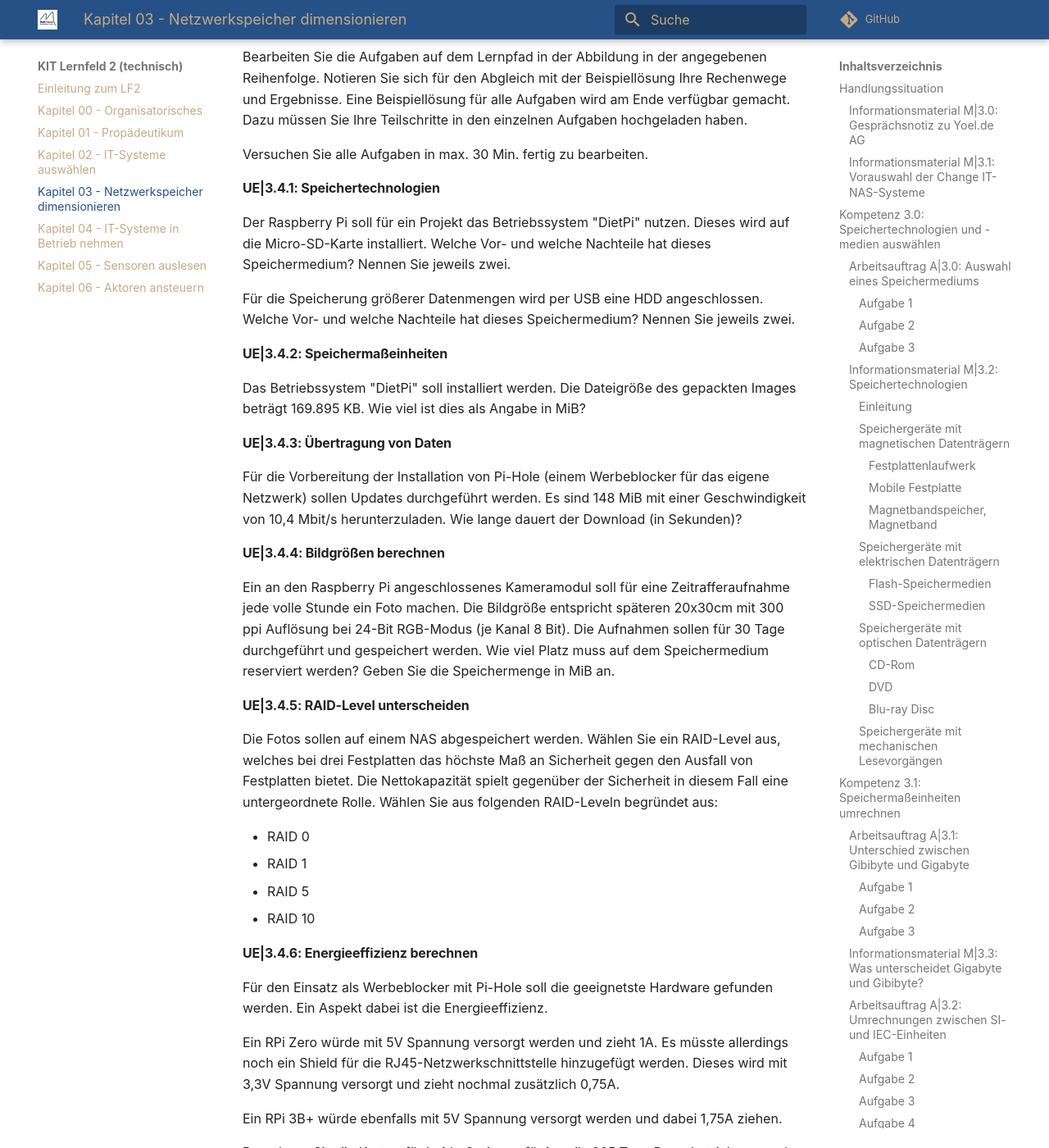
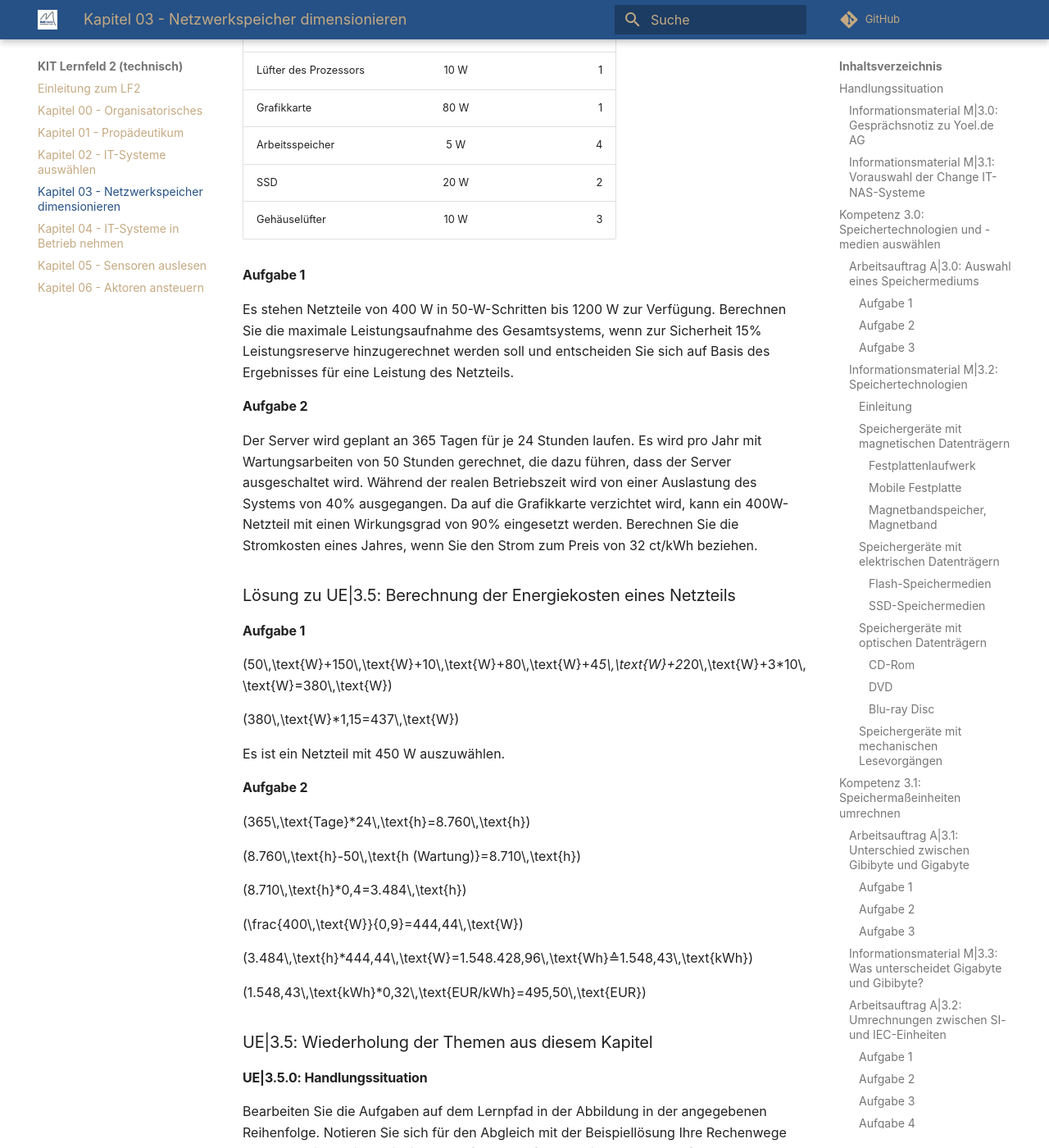
Before and after one commit to herr-nm/MMBbS_KIT_LF02, an MkDocs documentation site: the page built from docs/kapitel_03.md, in a window 1280 px wide and 1400 px high, scrolled down 44091 px. Shown: the whole window at 82% size. Built offline with MkDocs 1.6.1 and Material for MkDocs 9.7.7, drawn with Linux system fonts in a browser that asks for light colours; a script that is not in the unit is left out; comment, search, counter and statistics services are not loaded; some of the changed text lies outside the part shown.

Commit message:
Übung Netzteil hinzugefügt

```diff
--- a/docs/kapitel_03.md
+++ b/docs/kapitel_03.md
@@ -749,25 +749,13 @@ Treffen und begründen Sie Ihre letztendliche Entscheidung.
     - Schreiben Sie max. eine DIN-A4-Seite.
     - Benennen Sie die Datei nach dem Schema "klasse_nachname.pdf".
 
----
-
 ## Weitere Übungen
 
 !!! note "Hinweis zu den Übungen"
 
     Nachfolgend finden Sie Aufgaben zur Wiederholung der Inhalte dieses Kapitels. Es liegen hierzu jeweils Beispiellösungen zum Zweck der Selbstkontrolle vor.
 
-### Übung UE|3.0: Speichermaßeinheiten umrechnen
-
-<iframe src="https://moodle.mm-bbs.de/moodle/mod/hvp/embed.php?id=110707" width="733" height="325" frameborder="0" allowfullscreen="allowfullscreen"></iframe><script src="https://moodle.mm-bbs.de/moodle/mod/hvp/library/js/h5p-resizer.js" charset="UTF-8"></script>
-
-!!! info
-
-    Sie müssen in einem anderen Tab im Browser unter moodle.mm-bbs.de angemeldet sein, um diese Ressource laden zu können.
-
----
-
-### Übung UE|3.1: Datenspeicher einordnen
+### Übung UE|3.0: Datenspeicher einordnen
 
 <iframe src="https://moodle.mm-bbs.de/moodle/mod/hvp/embed.php?id=199060" width="1091" height="459" frameborder="0" allowfullscreen="allowfullscreen" title="UE|3.1: Datenspeicher einordnen"></iframe><script src="https://moodle.mm-bbs.de/moodle/mod/hvp/library/js/h5p-resizer.js" charset="UTF-8"></script>
 
@@ -775,7 +763,13 @@ Treffen und begründen Sie Ihre letztendliche Entscheidung.
 
     Sie müssen in einem anderen Tab im Browser unter moodle.mm-bbs.de angemeldet sein, um diese Ressource laden zu können.
 
----
+### Übung UE|3.1: Speichermaßeinheiten umrechnen
+
+<iframe src="https://moodle.mm-bbs.de/moodle/mod/hvp/embed.php?id=110707" width="733" height="325" frameborder="0" allowfullscreen="allowfullscreen"></iframe><script src="https://moodle.mm-bbs.de/moodle/mod/hvp/library/js/h5p-resizer.js" charset="UTF-8"></script>
+
+!!! info
+
+    Sie müssen in einem anderen Tab im Browser unter moodle.mm-bbs.de angemeldet sein, um diese Ressource laden zu können.
 
 ### Übung UE|3.2: Übertragung von Daten berechnen
 
@@ -806,8 +800,6 @@ Das Hochladen von 50 Mebibyte dauerte 15 Minuten.
 1. Welche durchschnittliche Übertragungsrate in Kilobit pro Sekunde wurde erreicht?
 2. Um wie viel Prozent wurde die nominelle Übertragungsrate von 512 kbit/s unterschritten?
 3. Wie hoch müsste die effektiv erreichte Übertragungsrate in kbit/s sein, wenn die Übertragung von 100 MiB nicht länger als 5 Minuten dauern soll?
-
----
 
 ### Übung UE|3.3: Berechnungen zu elektrotechnischen Fragestellungen
 
@@ -848,8 +840,6 @@ An ein Tablet mit einer USB 3.0 Schnittstelle (U = 5 V, I max = 900 mA) sollen
 - USB Festplatte (2,6 W)
 
 Berechnen Sie die Stromstärke in Ampere, die das Tablet an der USB Schnittstelle beim gleichzeitigem Betrieb der Peripheriegeräte bereitstellen muss und bewerten Sie, ob die vom USB Port zur Verfügung gestellte Stromstärke ausreicht.
-
----
 
 ### Lösung zu UE|3.3: Berechnungen zu elektrotechnischen Fragestellungen
 
@@ -912,35 +902,79 @@ Berechnen Sie die Stromstärke in Ampere, die das Tablet an der USB Schnittstell
 - *I = 3,8 W / 5 V = 0,76 A*
 - *Die vom USB Port bereitgestellte Stromstärke von 0,9 A reicht für die benötigten 0,76 A aus.*
 
----
+### UE|3.5: Berechnung der Energiekosten eines Netzteils
 
-### UE|3.4: Wiederholung der Themen aus diesem Kapitel
+Für das Bereitstellen eines Ticket-Systems und diverser weiterer Dienste soll ein Server aufgebaut werden. Die Bestandteile dessen sind wie folgt.
 
-#### UE|3.4.0: Handlungssituation
+| Komponente | Max. Leistungsaufnahme | Anzahl |
+| :--- | :---: | ---: |
+| Mainboard | 50 W | 1 |
+| Prozessor | 150 W | 1 |
+| Lüfter des Prozessors | 10 W | 1 |
+| Grafikkarte | 80 W | 1 |
+| Arbeitsspeicher | 5 W | 4 |
+| SSD | 20 W | 2 |
+| Gehäuselüfter | 10 W | 3 |
+
+#### Aufgabe 1
+
+Es stehen Netzteile von 400 W in 50-W-Schritten bis 1200 W zur Verfügung. Berechnen Sie die maximale Leistungsaufnahme des Gesamtsystems, wenn zur Sicherheit 15% Leistungsreserve hinzugerechnet werden soll und entscheiden Sie sich auf Basis des Ergebnisses für eine Leistung des Netzteils.
+
+#### Aufgabe 2
+
+Der Server wird geplant an 365 Tagen für je 24 Stunden laufen. Es wird pro Jahr mit Wartungsarbeiten von 50 Stunden gerechnet, die dazu führen, dass der Server ausgeschaltet wird. Während der realen Betriebszeit wird von einer Auslastung des Systems von 40% ausgegangen. Da auf die Grafikkarte verzichtet wird, kann ein 400W-Netzteil mit einen Wirkungsgrad von 90% eingesetzt werden. Berechnen Sie die Stromkosten eines Jahres, wenn Sie den Strom zum Preis von 32 ct/kWh beziehen.
+
+### Lösung zu UE|3.5: Berechnung der Energiekosten eines Netzteils
+
+#### Aufgabe 1
+
+\(50\,\text{W}+150\,\text{W}+10\,\text{W}+80\,\text{W}+4*5\,\text{W}+2*20\,\text{W}+3*10\,\text{W}=380\,\text{W}\)
+
+\(380\,\text{W}*1,15=437\,\text{W}\)
+
+Es ist ein Netzteil mit 450 W auszuwählen.
+
+#### Aufgabe 2
+
+\(365\,\text{Tage}*24\,\text{h}=8.760\,\text{h}\)
+
+\(8.760\,\text{h}-50\,\text{h (Wartung)}=8.710\,\text{h}\)
+
+\(8.710\,\text{h}*0,4=3.484\,\text{h}\)
+
+\(\frac{400\,\text{W}}{0,9}=444,44\,\text{W}\)
+
+\(3.484\,\text{h}*444,44\,\text{W}=1.548.428,96\,\text{Wh}≙1.548,43\,\text{kWh}\)
+
+\(1.548,43\,\text{kWh}*0,32\,\text{EUR/kWh}=495,50\,\text{EUR}\)
+
+### UE|3.5: Wiederholung der Themen aus diesem Kapitel
+
+#### UE|3.5.0: Handlungssituation
 
 Bearbeiten Sie die Aufgaben auf dem Lernpfad in der Abbildung in der angegebenen Reihenfolge. Notieren Sie sich für den Abgleich mit der Beispiellösung Ihre Rechenwege und Ergebnisse. Eine Beispiellösung für alle Aufgaben wird am Ende verfügbar gemacht. Dazu müssen Sie Ihre Teilschritte in den einzelnen Aufgaben hochgeladen haben.
 
 Versuchen Sie alle Aufgaben in max. 30 Min. fertig zu bearbeiten.
 
-#### UE|3.4.1: Speichertechnologien
+#### UE|3.5.1: Speichertechnologien
 
 Der Raspberry Pi soll für ein Projekt das Betriebssystem "DietPi" nutzen. Dieses wird auf die Micro-SD-Karte installiert. Welche Vor- und welche Nachteile hat dieses Speichermedium? Nennen Sie jeweils zwei.
 
 Für die Speicherung größerer Datenmengen wird per USB eine HDD angeschlossen. Welche Vor- und welche Nachteile hat dieses Speichermedium? Nennen Sie jeweils zwei.
 
-#### UE|3.4.2: Speichermaßeinheiten
+#### UE|3.5.2: Speichermaßeinheiten
 
 Das Betriebssystem "DietPi" soll installiert werden. Die Dateigröße des gepackten Images beträgt 169.895 KB. Wie viel ist dies als Angabe in MiB?
 
-#### UE|3.4.3: Übertragung von Daten
+#### UE|3.5.3: Übertragung von Daten
 
 Für die Vorbereitung der Installation von Pi-Hole (einem Werbeblocker für das eigene Netzwerk) sollen Updates durchgeführt werden. Es sind 148 MiB mit einer Geschwindigkeit von 10,4 Mbit/s herunterzuladen. Wie lange dauert der Download (in Sekunden)?
 
-#### UE|3.4.4: Bildgrößen berechnen
+#### UE|3.5.4: Bildgrößen berechnen
 
 Ein an den Raspberry Pi angeschlossenes Kameramodul soll für eine Zeitrafferaufnahme jede volle Stunde ein Foto machen. Die Bildgröße entspricht späteren 20x30cm mit 300 ppi Auflösung bei 24-Bit RGB-Modus (je Kanal 8 Bit). Die Aufnahmen sollen für 30 Tage durchgeführt und gespeichert werden. Wie viel Platz muss auf dem Speichermedium reserviert werden? Geben Sie die Speichermenge in MiB an.
 
-#### UE|3.4.5: RAID-Level unterscheiden
+#### UE|3.5.5: RAID-Level unterscheiden
 
 Die Fotos sollen auf einem NAS abgespeichert werden. Wählen Sie ein RAID-Level aus, welches bei drei Festplatten das höchste Maß an Sicherheit gegen den Ausfall von Festplatten bietet. Die Nettokapazität spielt gegenüber der Sicherheit in diesem Fall eine untergeordnete Rolle. Wählen Sie aus folgenden RAID-Leveln begründet aus:
 
@@ -949,7 +983,7 @@ Die Fotos sollen auf einem NAS abgespeichert werden. Wählen Sie ein RAID-Level
 - RAID 5
 - RAID 10
 
-#### UE|3.4.6: Energieeffizienz berechnen
+#### UE|3.5.6: Energieeffizienz berechnen
 
 Für den Einsatz als Werbeblocker mit Pi-Hole soll die geeignetste Hardware gefunden werden. Ein Aspekt dabei ist die Energieeffizienz.
 
@@ -959,7 +993,7 @@ Ein RPi 3B+ würde ebenfalls mit 5V Spannung versorgt werden und dabei 1,75A zie
 
 Berechnen Sie die Kosten für beide Optionen für jeweils 365 Tage Dauerbetrieb, wenn der Preis für eine kWh bei 31,4ct liegt. Welches ist die günstigere Variante?
 
-#### UE|3.4.7: Info pi-hole
+#### UE|3.5.7: Info pi-hole
 
 Sie haben die Aufgaben geschafft! Wenn Sie das Projekt gerne selbst einmal ausprobieren wollen, finden Sie hier viele weitere Informationen: [https://pi-hole.net/](https://pi-hole.net/)
 
@@ -967,7 +1001,7 @@ Sie haben die Aufgaben geschafft! Wenn Sie das Projekt gerne selbst einmal auspr
 
 Die Lösungen zu den Aufgaben finden Sie im nächsten Abschnitt der Lernlandkarte.
 
-#### UE|3.4.8: Beispiellösung zu den Aufgaben
+#### UE|3.5.8: Beispiellösung zu den Aufgaben
 
 ##### Speichertechnologien
 
@@ -1015,11 +1049,7 @@ Berechnen Sie die Kosten für beide Optionen für jeweils 365 Tage Dauerbetrieb,
 
 ![Lösung](bilder/kap_03_lernlandkarte_energieeffizienz.png)
 
----
-
 ## Tipps & Tricks
-
----
 
 !!! hint "ISA-Aufgaben"
 
```
Also changed, not shown: docs/bilder/kap_03_uebung_netzteil.jpg (added).
